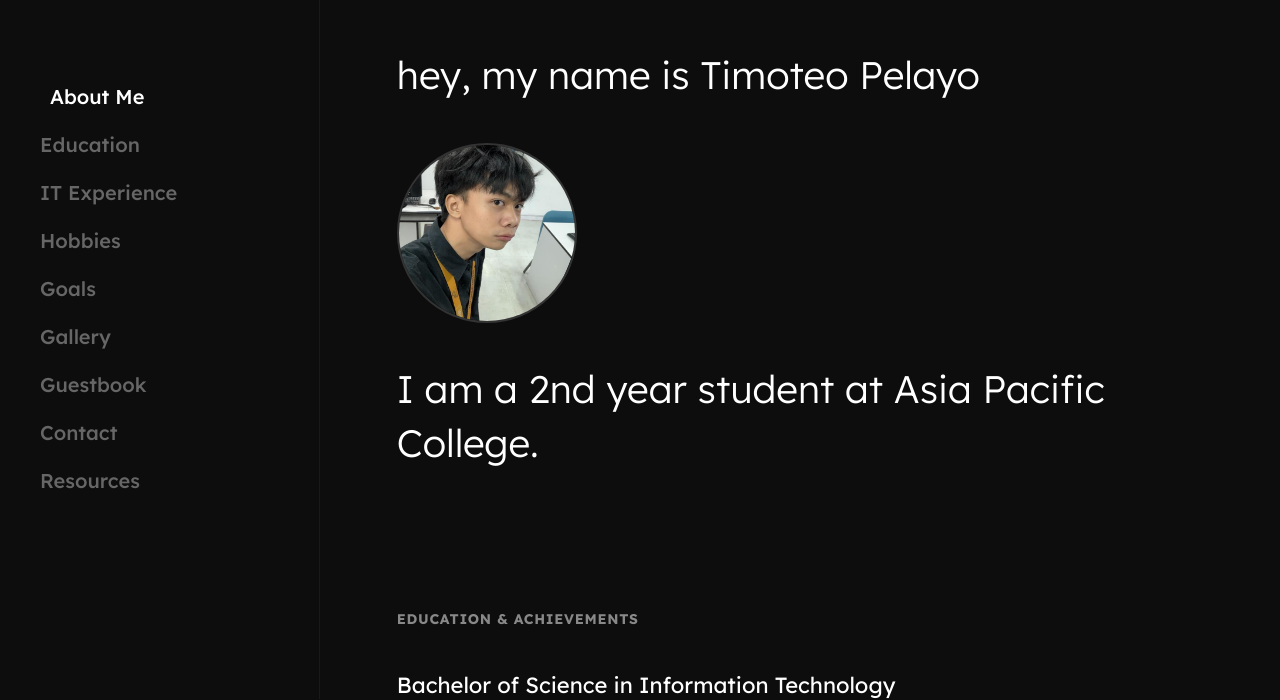
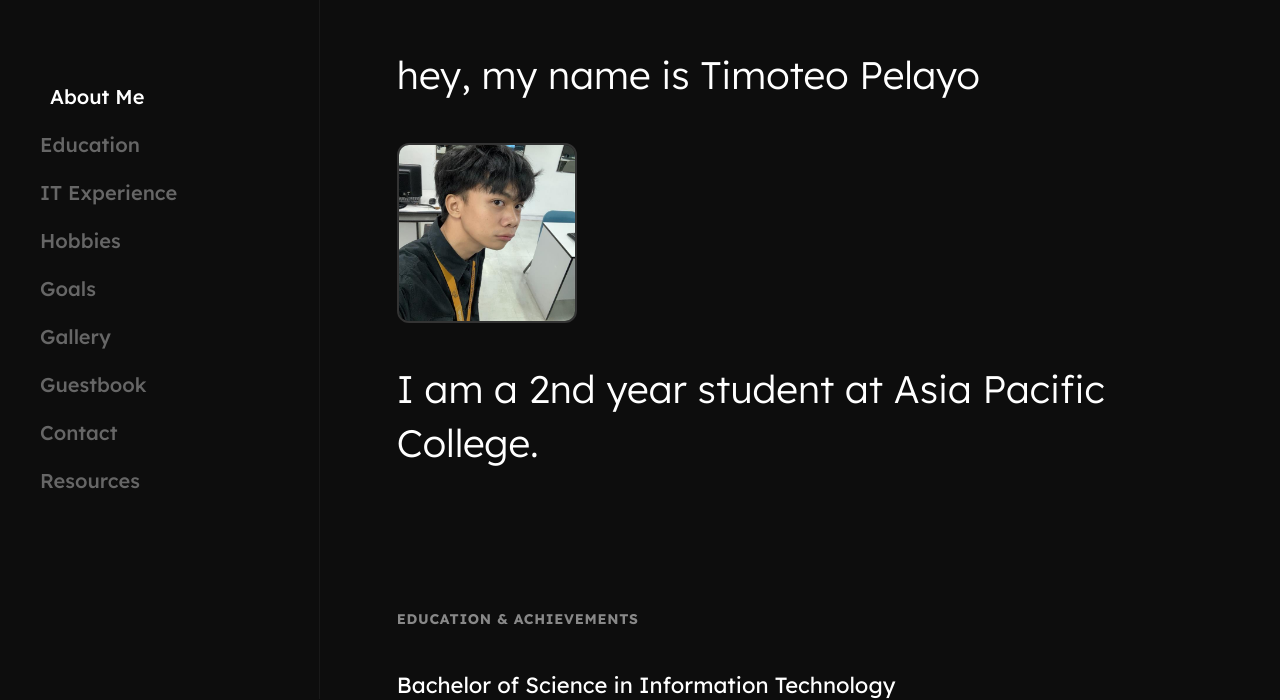
Before and after one commit to apctpelayo/personal-website-finals, a Vue app in the folder personal-website-final/: page / in a window 1280 px wide. Shown: the part 101-801 px from the top of the page. Built offline with nearby package versions, Linux system fonts and the light colour scheme; no server answers.

Commit message:
updated size of profile picture

```diff
--- a/personal-website-final/src/assets/main.css
+++ b/personal-website-final/src/assets/main.css
@@ -18,7 +18,6 @@ body {
     min-height: 100vh;
 }
 
-/* --- Left Navigation Sidebar --- */
 .sidebar-nav {
     position: fixed;
     top: 0; left: 0; width: 25%; height: 100vh;
@@ -39,26 +38,24 @@ body {
 .nav-links a:hover { color: #aaa; }
 .nav-links a.active { color: #ffffff; transform: translateX(10px); }
 
-/* --- Content Area --- */
 .content-area {
     grid-column: 2;
     padding: 150px 8% 200px 8%;
     max-width: 1800px;
 }
 
-/* --- Typography & Sections --- */
 .hero { margin-bottom: 80px; min-height: auto; padding-bottom: 20px; }
 .hero h1 { font-size: clamp(24px, 3vw, 40px); font-weight: 300; line-height: 1.4; margin-bottom: 40px; max-width: 90%; }
 
-/* NEW STYLE FOR THE PICTURE */
+
 .profile-pic {
-    width: 180px; /* Adjust size as needed */
+    width: 180px;
     height: 180px;
-    border-radius: 50%; /* Makes it a circle */
+    border-radius: 12px;
     object-fit: cover;
-    border: 2px solid #333; /* Subtle dark border */
-    margin-bottom: 40px; /* Spacing below the picture */
-    display: block; /* Ensures it sits on its own line */
+    border: 2px solid #333;
+    margin-bottom: 40px;
+    display: block;
 }
 
 .section-header { font-size: 14px; text-transform: uppercase; letter-spacing: 0.05em; color: #888; margin-bottom: 40px; }
@@ -69,11 +66,9 @@ section { margin-bottom: 150px; scroll-margin-top: 100px; }
 .item-subtitle { font-size: 16px; color: #888; display: block; margin-bottom: 5px; }
 .brand-list span { display: block; font-size: 20px; color: #666; margin-bottom: 10px; }
 
-/* --- Contact Links --- */
 .contact-link { text-decoration: none; display: block; cursor: pointer; }
 .contact-link:hover .item-title { color: #ccc; transition: color 0.2s ease; }
 
-/* --- Gallery Grid (3x2 LARGE DESKTOP VIEW) --- */
 .gallery-grid {
     display: grid;
     grid-template-columns: repeat(3, 1fr);
@@ -83,7 +78,6 @@ section { margin-bottom: 150px; scroll-margin-top: 100px; }
 .gallery-item img { width: 100%; height: 100%; object-fit: cover; opacity: 0.8; transition: opacity 0.3s ease, transform 0.3s ease; }
 .gallery-item:hover img { opacity: 1; transform: scale(1.05); }
 
-/* --- Guestbook Form --- */
 .guestbook-form { display: flex; flex-direction: column; gap: 15px; }
 .gb-input { background-color: #1a1a1a; border: 1px solid #333; color: #fff; padding: 15px; border-radius: 8px; font-family: inherit; font-size: 16px; width: 100%; }
 .gb-input:focus { outline: none; border-color: #666; }
@@ -92,38 +86,23 @@ textarea.gb-input { resize: none; min-height: 100px; }
 .gb-button:hover { background-color: #555; }
 
 
-/* =========================================
-   ENTRANCE ANIMATION (POP-UP EFFECT)
-   ========================================= */
-
 @keyframes popUp {
     0% { opacity: 0; transform: translateY(40px); }
     100% { opacity: 1; transform: translateY(0); }
 }
 
-/* Added .profile-pic to this list so it animates too! */
 .hero h1, .profile-pic, .section-header, .list-item, .brand-list span, .gallery-item {
     opacity: 0;
     animation: popUp 1.5s cubic-bezier(0.2, 0.8, 0.2, 1) forwards;
 }
 
-/* STAGGERED TIMING UPDATED */
-/* First text line */
 .hero h1:nth-of-type(1) { animation-delay: 0.3s; }
 
-/* The Picture pops up next */
 .profile-pic { animation-delay: 0.6s; }
 
-/* Second text line pops up last */
 .hero h1:nth-of-type(2) { animation-delay: 0.9s; }
 
-/* The rest of the page follows */
 .section-header, .list-item, .brand-list span, .gallery-item { animation-delay: 1.2s; }
-
-
-/* =========================================
-   MOBILE RESPONSIVE RULES
-   ========================================= */
 
 @media (max-width: 1024px) {
     .content-area { padding-right: 5%; }
@@ -151,16 +130,13 @@ textarea.gb-input { resize: none; min-height: 100px; }
     .hero h1 { font-size: 28px; margin-bottom: 20px; }
     section { margin-bottom: 80px; scroll-margin-top: 80px; }
 
-    /* --- Gallery Grid (2x3 MOBILE VIEW) --- */
     .gallery-grid {
         grid-template-columns: repeat(2, 1fr);
         gap: 15px;
     }
 
 }
-/* =========================================
-   RESOURCES POP-UP MODAL
-   ========================================= */
+
 .modal-overlay {
     position: fixed;
     top: 0; left: 0;
@@ -176,16 +152,15 @@ textarea.gb-input { resize: none; min-height: 100px; }
     background-color: #0d0d0d;
     border: 1px solid #333;
     border-radius: 12px;
-    padding: 50px 40px 40px 40px; /* Extra top padding so links don't hit the close button */
+    padding: 50px 40px 40px 40px;
     width: 90%;
-    max-width: 700px; /* Made the pop-up much wider */
-    max-height: 80vh; /* Limits height to 80% of the screen */
-    overflow-y: auto; /* Makes the inside scrollable if links overflow! */
+    max-width: 700px;
+    max-height: 80vh;
+    overflow-y: auto;
     position: relative;
     animation: popUp 0.6s cubic-bezier(0.2, 0.8, 0.2, 1) forwards;
 }
 
-/* Custom Dark Theme Scrollbar for the Pop-up */
 .modal-content::-webkit-scrollbar { width: 8px; }
 .modal-content::-webkit-scrollbar-track { background: #0d0d0d; border-radius: 8px; }
 .modal-content::-webkit-scrollbar-thumb { background: #333; border-radius: 8px; }
```
